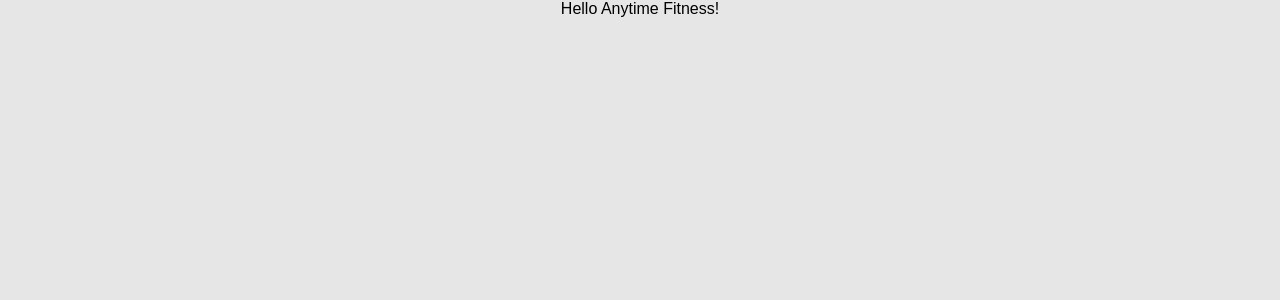
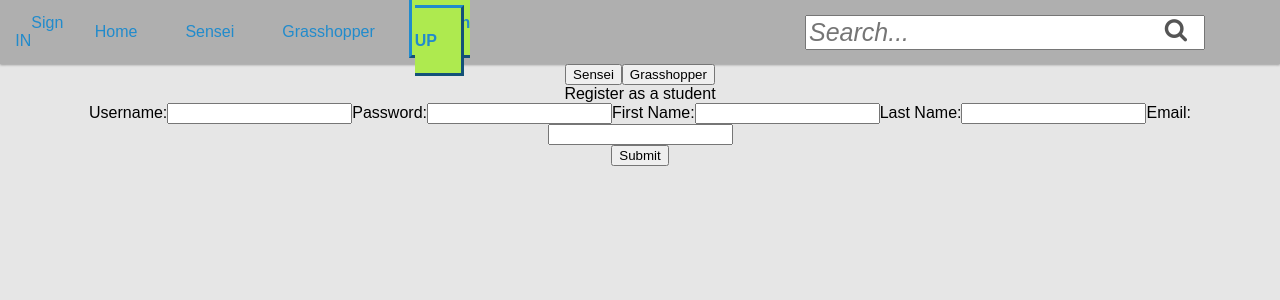
Before and after one commit to Build-Week-Anywhere-Fitess1/Front-end, a React (Create React App) app: page /register in a window 1280 px wide. Shown: the top 300 px of the page. Built offline with nearby package versions, Linux system fonts and the light colour scheme.

Commit message:
ability to create users

```diff
--- a/src/App.js
+++ b/src/App.js
@@ -4,11 +4,14 @@
 
 //START Charlie Added
 import Signin from "./components/Signin";
-import { BrowserRouter as Router, Route } from "react-router-dom";
+import { Route } from "react-router-dom";
 //Import Protected Route
 import ProtectedRoute from "./components/ProtectedRoute";
 import CardsList from "./components/classes/CardsList";
 //END Charlie Added
+import NavBar from './components/NavBar';
+import Signup from './components/Signup';
+
 
 import "./App.css";
 
@@ -18,22 +21,16 @@
   // }, []) //
 
   return (
-    <Router>
       <div className="App">
-        Hello Anytime Fitness!
+        <NavBar />
         <Route exact path="/" component={Signin} />
 
         <ProtectedRoute exact path="/instructor" component={CardsList} />
-
         <ProtectedRoute exact path="/student" component={CardsList} />
 
-        {/* {props.classes.map(item => (
-          <div>
-            {item.name}
-          </div>
-        ))} */}
+        <Route path="/register" component={Signup} />
+
       </div>
-    </Router>
   );
 }
 
--- a/src/components/NavBar.js
+++ b/src/components/NavBar.js
@@ -20,6 +20,7 @@
                     <SearchBar />
                 </ul>
             </header>
+
         </div>
     );
 }
--- a/src/components/Signup.js
+++ b/src/components/Signup.js
@@ -41,10 +41,10 @@
 
         api().post(`/api/auth/register`, user)
             .then(res => {
-                console.log(res)
+                console.log("Success!", res)
             })
             .catch(err => {
-                console.log(res)
+                console.log(err)
             })
     }
 
```
Also changed, not shown: src/App.css (+0 -23 lines).
